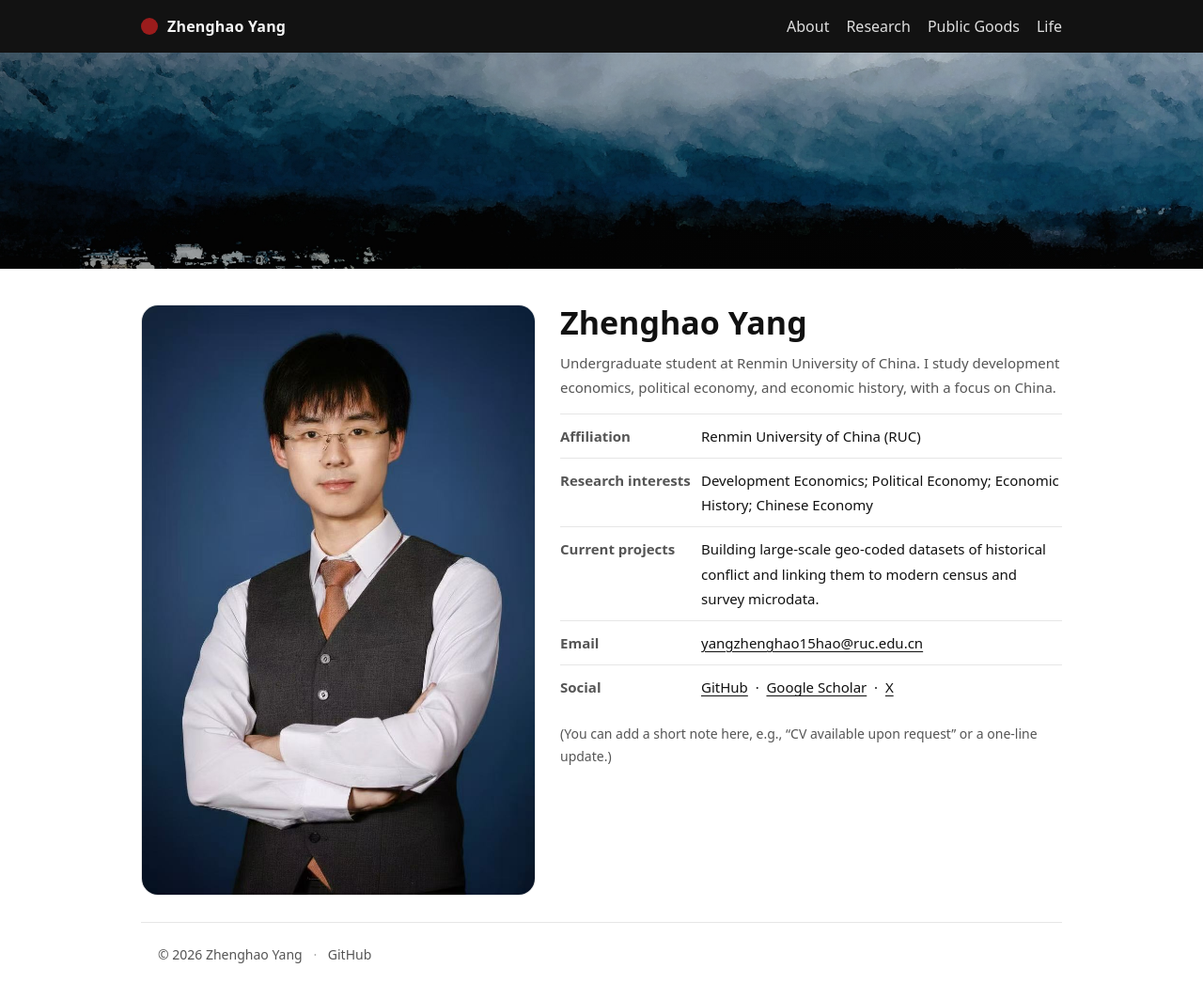
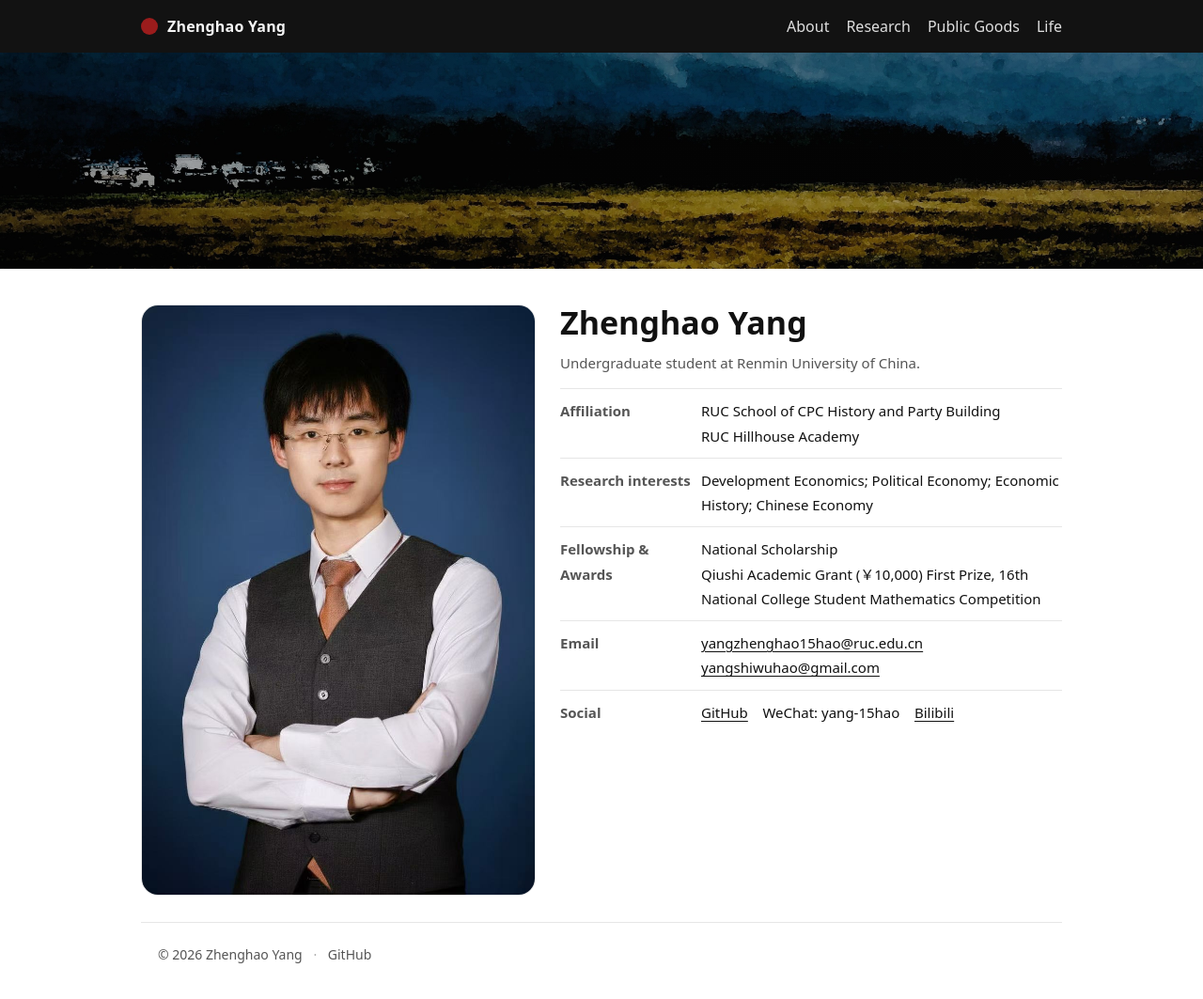
Before and after one commit to 15haohao/15haohao.github.io, a Jekyll site: the page built from index.md, in a window 1280 px wide and 1063 px high. Shown: the whole window at 94% size. Built offline with Jekyll 4.4.1, drawn with Linux system fonts in a browser that asks for light colours.

Commit message:
Update site

```diff
--- a/index.md
+++ b/index.md
@@ -13,43 +13,46 @@ title: About
     <h1>Zhenghao Yang</h1>
 
     <p class="about-lead">
-      Undergraduate student at Renmin University of China. I study development economics, political economy, and economic history, with a focus on China.
+      Undergraduate student at Renmin University of China.
     </p>
 
     <table class="info-table">
       <tr>
         <th>Affiliation</th>
-        <td>Renmin University of China (RUC)</td>
+        <td>
+            RUC School of CPC History and Party Building<br>
+            RUC Hillhouse Academy
+        </td>
       </tr>
       <tr>
         <th>Research interests</th>
         <td>Development Economics; Political Economy; Economic History; Chinese Economy</td>
       </tr>
       <tr>
-        <th>Current projects</th>
+        <th>Fellowship & Awards</th>
         <td>
-          Building large-scale geo-coded datasets of historical conflict and linking them to modern census and survey microdata.
+          National Scholarship <br>
+          Qiushi Academic Grant (￥10,000)
+          First Prize, 16th National College Student Mathematics Competition
         </td>
       </tr>
       <tr>
-        <th>Email</th>
-        <td class="info-links"><a href="mailto:yangzhenghao15hao@ruc.edu.cn">yangzhenghao15hao@ruc.edu.cn</a></td>
-      </tr>
-      <tr>
-        <th>Social</th>
-        <td class="info-links">
-          <a href="https://github.com/15haohao" target="_blank" rel="noopener">GitHub</a>
-          &nbsp;·&nbsp;
-          <a href="https://scholar.google.com/" target="_blank" rel="noopener">Google Scholar</a>
-          &nbsp;·&nbsp;
-          <a href="https://twitter.com/" target="_blank" rel="noopener">X</a>
-        </td>
-      </tr>
+  <th>Email</th>
+  <td class="info-links">
+    <a href="mailto:yangzhenghao15hao@ruc.edu.cn">yangzhenghao15hao@ruc.edu.cn</a><br>
+    <a href="mailto:yangshiwuhao@gmail.com">yangshiwuhao@gmail.com</a>
+  </td>
+</tr>
+    <th>Social</th>
+    <td class="info-links">
+        <a href="https://github.com/15haohao" target="_blank" rel="noopener">GitHub</a>
+        &nbsp;&nbsp;
+        WeChat: <span class="plain-text">yang-15hao</span>
+        &nbsp;&nbsp;
+        <a href="https://space.bilibili.com/503076362" target="_blank" rel="noopener">Bilibili</a>
+    </td>
     </table>
 
-    <p class="small-note">
-      (You can add a short note here, e.g., “CV available upon request” or a one-line update.)
-    </p>
   </div>
 
 </div>
```
Also changed, not shown: assets/img/hero1.jpg.
